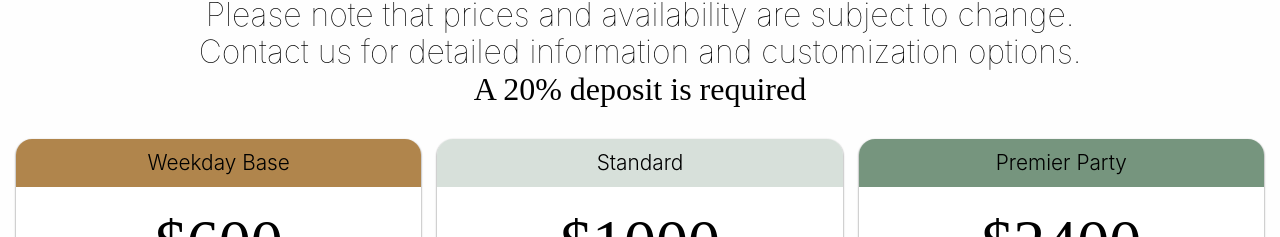
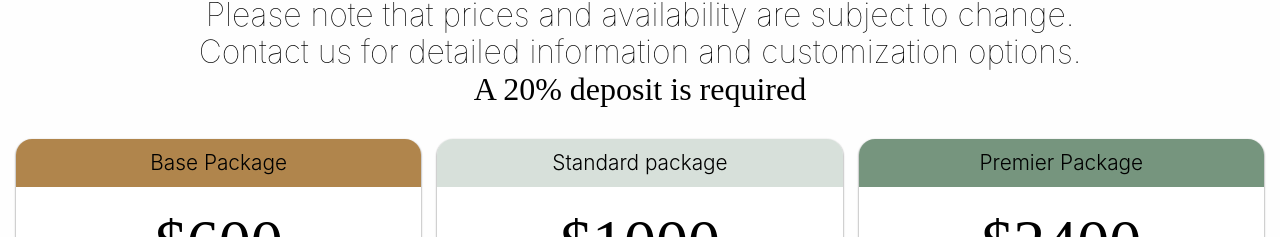
Before and after one commit to franKay-01/leap_event_center_new, a React (Create React App) app: page / in a window 1280 px wide. Shown: the part 2124-2361 px from the top of the page. Built offline with nearby package versions, Linux system fonts and the light colour scheme.

Commit message:
feat: addding packages to site

```diff
--- a/src/App.js
+++ b/src/App.js
@@ -93,7 +93,7 @@ function App() {
         <div className='container grid grid-cols-1 lg:grid-cols-3 md:grid-cols-3 gap-4'>
           <div className='relative package-card flex flex-col justify-center items-center'>
             <div className='absolute top-0 mid-card package-card-t'>
-              Weekday Base
+              Base Package
             </div>
             <div className='card-content'>
               <h1 className='package-price'>
@@ -122,7 +122,7 @@ function App() {
           </div>
           <div className='relative package-card flex flex-col justify-center items-center'>
             <div className='absolute top-0 chp-card package-card-t'>
-              Standard
+              Standard package
             </div>
             <div className='card-content'>
               <h1 className='package-price'>
@@ -153,7 +153,7 @@ function App() {
           </div>
           <div className='relative package-card flex flex-col justify-center items-center'>
             <div className='absolute top-0 high-card package-card-t'>
-              Premier Party
+              Premier Package
             </div>
             <div className='card-content'>
               <h1 className='package-price'>
@@ -206,7 +206,7 @@ function App() {
                 <svg xmlns="http://www.w3.org/2000/svg" fill="none" viewBox="0 0 24 24" stroke-width="1.5" stroke="currentColor" class="w-12 h-8 hidden lg:flex md:flex">
                   <path stroke-linecap="round" stroke-linejoin="round" d="M8.25 21v-4.875c0-.621.504-1.125 1.125-1.125h2.25c.621 0 1.125.504 1.125 1.125V21m0 0h4.5V3.545M12.75 21h7.5V10.75M2.25 21h1.5m18 0h-18M2.25 9l4.5-1.636M18.75 3l-1.5.545m0 6.205l3 1m1.5.5l-1.5-.5M6.75 7.364V3h-3v18m3-13.636l10.5-3.819" />
                 </svg>
-                <h1 className='contact-text'>1423 Dual highway Hagerstown Md 21740</h1>
+                <h1 className='contact-text'>1423 Dual Highway Suite18A Hagerstown Md 21740</h1>
               </div>
               <div className='flex flex-row space-x-0 lg:space-x-2 md:space-x-2'>
                 <svg xmlns="http://www.w3.org/2000/svg" fill="none" viewBox="0 0 24 24" stroke-width="1.5" stroke="currentColor" class="w-12 h-8 hidden lg:flex md:flex">
```
